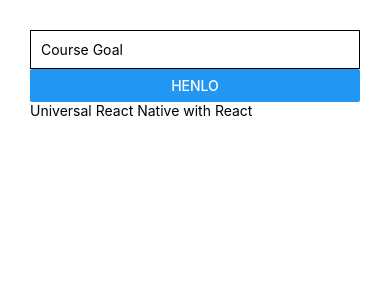
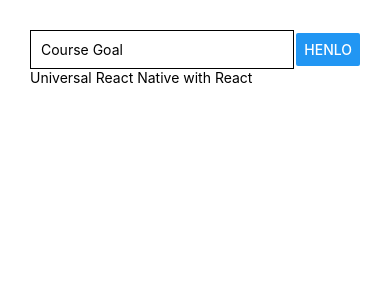
Before and after one commit to adibahsan/GoalListingApp, a React Native app: screen / in a window 390 px wide. Shown: the top 300 px of the page. Built offline with nearby package versions, Linux system fonts and the light colour scheme.

Commit message:
inline styles

```diff
--- a/App.js
+++ b/App.js
@@ -1,20 +1,28 @@
 import * as React from "react";
-import { View, Text, TextInput, Button, StyleSheet } from "react-native";
+import {Button, Text, TextInput, View} from "react-native";
 
 export default function App() {
+
     return (
         <View
             style={{
-        padding : 30
+                padding: 30
             }}
         >
-        <View>
-            <TextInput placeholder = "Course Goal" style = {{
-                borderColor : "black",
-                borderWidth : 1,
-                padding : 10
+            <View style = {
+                {
+                    flexDirection : "row",
+                    justifyContent : "space-between",
+                    alignItems : "center"
+                }
+            }>
+                <TextInput placeholder="Course Goal" style={{
+                    borderColor: "black",
+                    borderWidth: 1,
+                    padding: 10,
+                    width : "80%",
                 }}/>
-            <Button title = "Henlo"/>
+                <Button title="Henlo"/>
             </View>
             <Text>Universal React Native with React</Text>
         </View>
```
Lines whose indentation alone changed are shown as unchanged.
